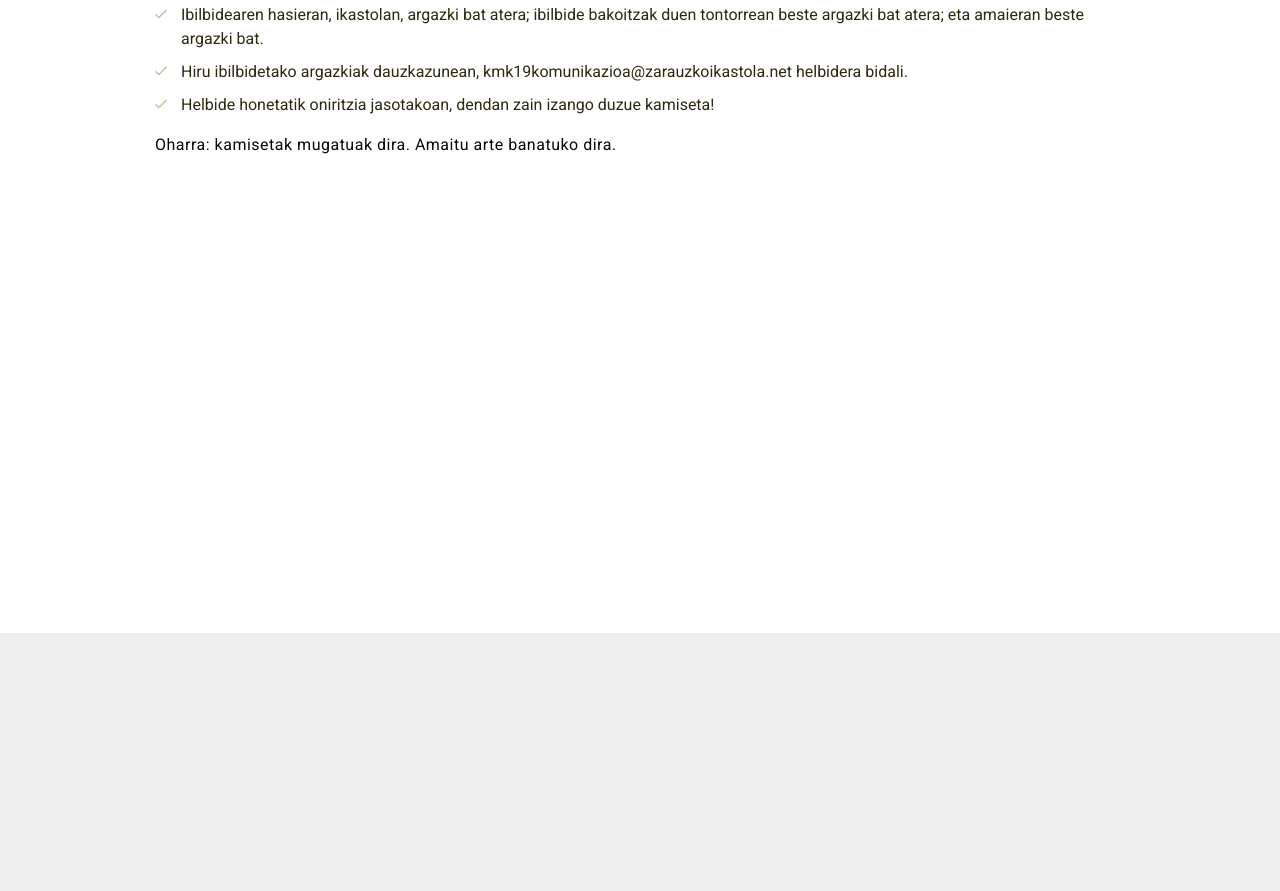
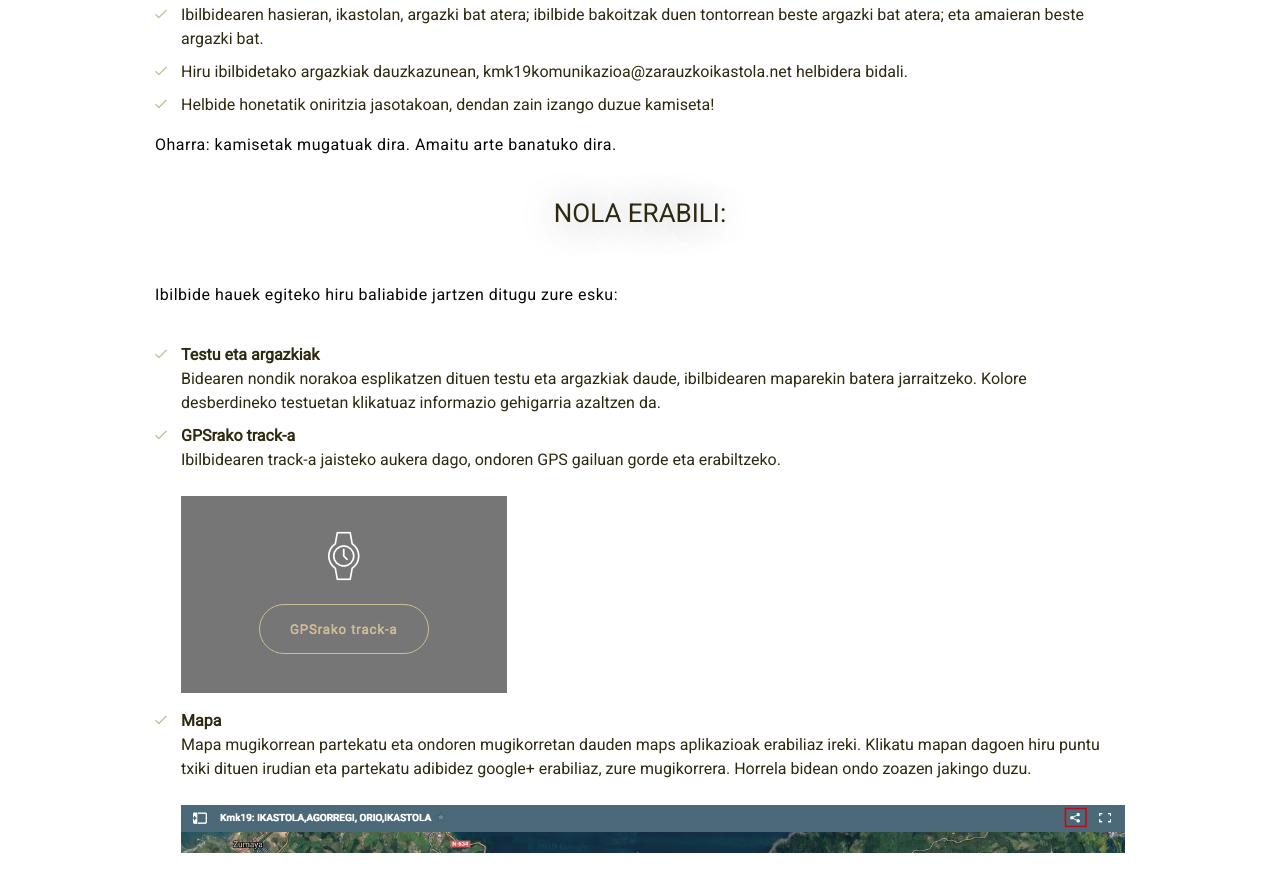
Before and after one commit to hizai/mendimetroak, a plain HTML site: page parte_hartu.html in a window 1280 px wide. Shown: the part 1003-1894 px from the top of the page. Before the commit the page ends 1636 px from the top, so only its background shows below. Drawn offline with nearby package versions, Linux system fonts and the light colour scheme; some packages are replaced by stand-ins of ours; files whose address does not match are found by name; a web font is replaced by a local one.

Commit message:
nola erabili atala gehitu

```diff
--- a/parte_hartu.html
+++ b/parte_hartu.html
@@ -166,6 +166,24 @@
                                 <p></p>
                                 <p>Oharra: kamisetak mugatuak dira. Amaitu arte banatuko dira.</p>
                             </div>
+
+                            <div class="col-md-12 padding-leftright-null text-center">
+                                <h2 class="margin-bottom-null title simple left">Nola erabili:</h2>
+                            </div>
+                            <div class="col-md-12 padding-onlytop-md padding-leftright-null">
+                                <p>Ibilbide hauek egiteko hiru baliabide jartzen ditugu zure esku:</p>
+                                <ul class="post">
+                                    <li><b>Testu eta argazkiak</b><br> Bidearen nondik norakoa esplikatzen dituen testu eta argazkiak daude,
+                                        ibilbidearen maparekin batera jarraitzeko. Kolore desberdineko testuetan klikatuaz informazio gehigarria
+                                        azaltzen da.</li>
+                                    <li><b>GPSrako track-a</b><br> Ibilbidearen track-a jaisteko aukera dago, ondoren GPS gailuan gorde eta erabiltzeko.
+                                    <br><br><img src="assets/img/Tracka.jpg" class="img-fluid" alt=""></li>
+                                    <li><b>Mapa</b><br> Mapa mugikorrean partekatu eta ondoren mugikorretan dauden maps aplikazioak erabiliaz ireki.
+                                        Klikatu mapan dagoen hiru puntu txiki dituen irudian eta partekatu adibidez google+ erabiliaz, zure mugikorrera.
+                                        Horrela bidean ondo zoazen jakingo duzu.
+                                    <br><br><img src="assets/img/Mapa1.jpg" class="img-fluid" alt=""></li>
+                                </ul>
+                            </div>
                         </div>
                     </div>
                 </div>
```
Also changed, not shown: assets/img/Mapa1.jpg (added), assets/img/Tracka.jpg (added).
